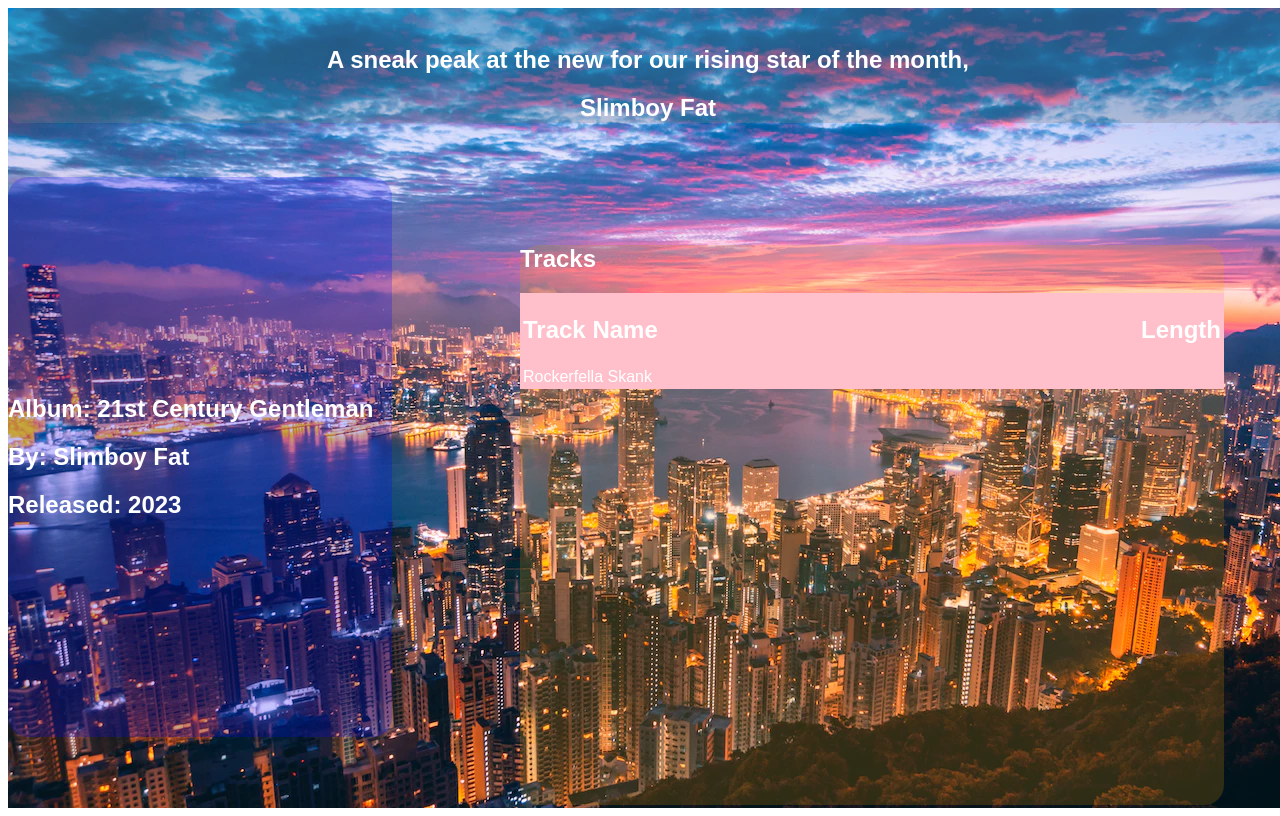
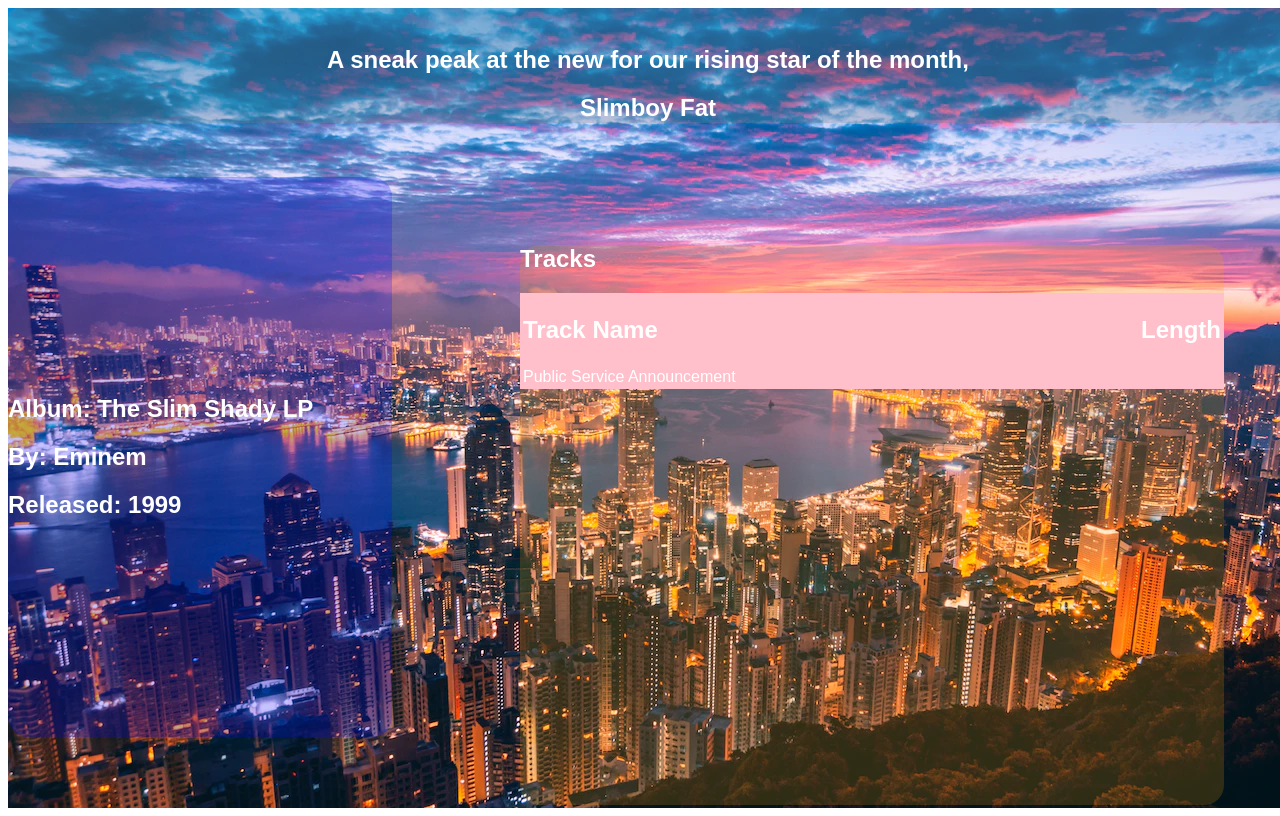
Before and after one commit to zibusisojnduna/Task-6, a plain HTML site: page index.html in a window 1280 px wide. Drawn offline with nearby package versions, Linux system fonts and the light colour scheme; no server answers.

Commit message:
New Changes

```diff
--- a/index.html
+++ b/index.html
@@ -17,7 +17,7 @@
 
         <main id="main2" style="color: white;">
             <ul class="nav"><br>
-                <h2 style="color: white; font-weight: bold;" class="a" id="top">A sneak peak at the new for our rising star of the month,<h2 id="top">Slimboy Fat</h2></h2><br>
+                <h2 style="color: white; font-weight: bold;" class="a" id="top">A sneak peak at the new for our rising star of the month,<h2>Slimboy Fat</h2></h2><br>
             </ul>
 
             <br>
@@ -37,9 +37,9 @@
                 <br>
                 <br>
 
-               <h2 id="album">Album: 21st Century Gentleman</h2>
-               <h2>By: Slimboy Fat</h2>
-               <h2>Released: 2023</h2>
+               <h2 id="album">Album: The Slim Shady LP</h2>
+               <h2>By: Eminem</h2>
+               <h2>Released: 1999</h2>
 
             </div>
 
@@ -52,7 +52,7 @@
                     </tr>
 
                     <tr>
-                        <td id="track1">Rockerfella Skank</td>
+                        <td id="track1">Public Service Announcement</td>
 
                     </tr>
                 </table>
--- a/script.js
+++ b/script.js
@@ -21,5 +21,6 @@ $.ajax(settings).done(function (response) {
 	$("#top").text(artist)
 
 
+
 	console.log(artist);
 });
```
Also changed, not shown: SRC/new-ghost-of-tsushima-trailer.webp (added).
